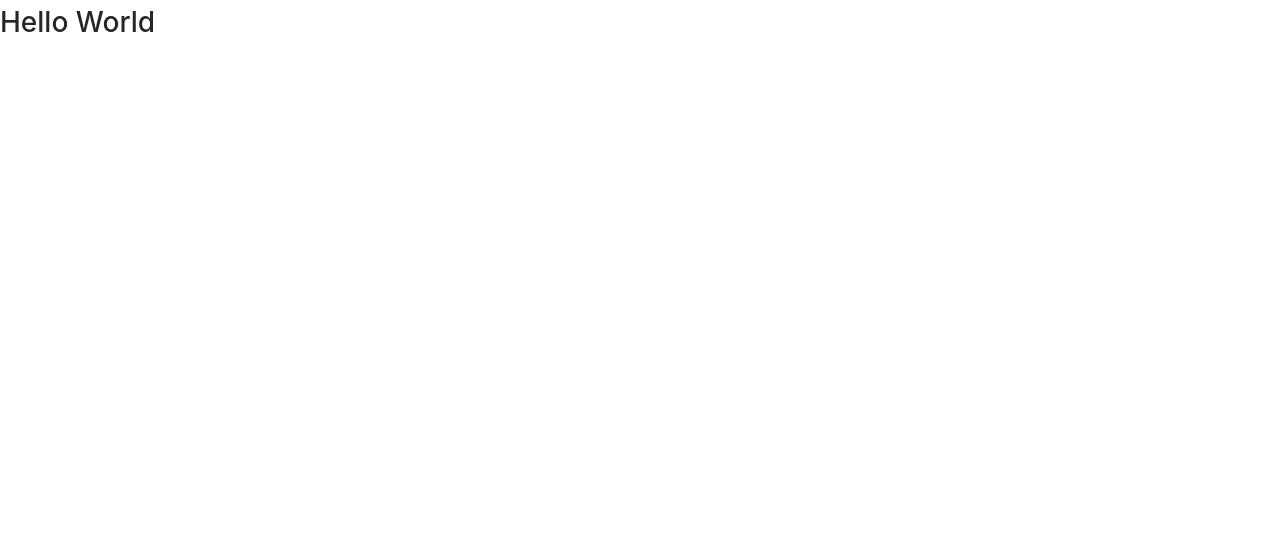
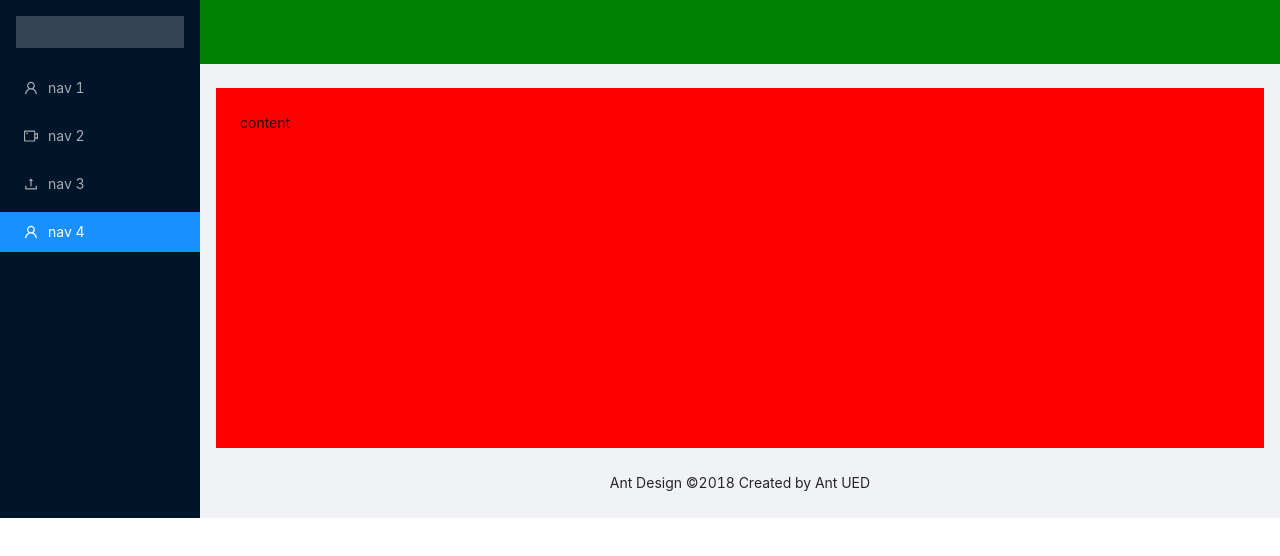
Before and after one commit to adlermo/web-healthy-mind, a React (Create React App) app: page / in a window 1280 px wide. Shown: the top 556 px of the page. Built offline with nearby package versions, Linux system fonts and the light colour scheme.

Commit message:
Add main page and form.

```diff
--- a/package.json
+++ b/package.json
@@ -6,6 +6,7 @@
     "@testing-library/jest-dom": "^5.16.5",
     "@testing-library/react": "^13.3.0",
     "@testing-library/user-event": "^14.4.3",
+    "@types/antd": "^1.0.0",
     "@types/jest": "^28.1.8",
     "@types/node": "^18.7.13",
     "@types/react": "^18.0.17",
--- a/public/index.html
+++ b/public/index.html
@@ -7,9 +7,9 @@
     <meta name="theme-color" content="#000000" />
     <meta
       name="description"
-      content="A F1 API"
+      content="Front Dev4Tech"
     />
-    <link rel="apple-touch-icon" href="%PUBLIC_URL%/f1-logo.png" />
+    <link rel="apple-touch-icon" href="./react-logo.png" />
     <!--
       manifest.json provides metadata used when your web app is installed on a
       user's mobile device or desktop. See https://developers.google.com/web/fundamentals/web-app-manifest/
--- a/src/App.js
+++ b/src/App.js
@@ -1,7 +1,7 @@
 import './App.css';
 import { BrowserRouter, Route, Routes} from "react-router-dom";
 import Main from './pages/Main';
-import About from './pages/About';
+import Form from './pages/Form';
 
 
 function App() {
@@ -9,7 +9,7 @@ function App() {
     <BrowserRouter>
       <Routes>
           <Route path="/" element={<Main />} />
-          <Route path="/about" element={<About />} />
+          <Route path="/form" element={<Form />} />
       </Routes>
     </BrowserRouter>
   )
--- a/src/pages/About/index.js
+++ /dev/null
@@ -1,3 +0,0 @@
-export default function About() {
-  return <h1>About</h1>;
-}
--- /dev/null
+++ b/src/pages/Form/index.css
@@ -0,0 +1,10 @@
+#components-layout-demo-side .logo {
+  width: 50%;
+  height: 32px;
+  margin: 16px;
+  background: rgba(255, 255, 255, 0.3);
+}
+
+.site-layout .site-layout-background {
+  background: #fff;
+}
--- /dev/null
+++ b/src/pages/Form/index.js
@@ -0,0 +1,80 @@
+import { Button, Checkbox, Form, Input } from 'antd';
+import React from 'react';
+
+const App = () => {
+  const onFinish = (values) => {
+    console.log('Success:', values);
+  };
+
+  const onFinishFailed = (errorInfo) => {
+    console.log('Failed:', errorInfo);
+  };
+
+  return (
+    <Form
+      name="basic"
+      labelCol={{
+        span: 8,
+      }}
+      wrapperCol={{
+        span: 16,
+      }}
+      initialValues={{
+        remember: true,
+      }}
+      onFinish={onFinish}
+      onFinishFailed={onFinishFailed}
+      autoComplete="off"
+    >
+      <Form.Item
+        label="Username"
+        name="username"
+        rules={[
+          {
+            required: true,
+            message: 'Please input your username!',
+          },
+        ]}
+      >
+        <Input />
+      </Form.Item>
+
+      <Form.Item
+        label="Password"
+        name="password"
+        rules={[
+          {
+            required: true,
+            message: 'Please input your password!',
+          },
+        ]}
+      >
+        <Input.Password />
+      </Form.Item>
+
+      <Form.Item
+        name="remember"
+        valuePropName="checked"
+        wrapperCol={{
+          offset: 8,
+          span: 16,
+        }}
+      >
+        <Checkbox>Remember me</Checkbox>
+      </Form.Item>
+
+      <Form.Item
+        wrapperCol={{
+          offset: 8,
+          span: 16,
+        }}
+      >
+        <Button type="primary" htmlType="submit">
+          Submit
+        </Button>
+      </Form.Item>
+    </Form>
+  );
+};
+
+export default App;
--- /dev/null
+++ b/src/pages/Main/index.css
@@ -0,0 +1,13 @@
+.logo {
+  height: 32px;
+  margin: 16px;
+  background: rgba(255, 255, 255, 0.2);
+}
+
+.site-layout-sub-header-background {
+  background: green;
+}
+
+.site-layout-background {
+  background: red;
+}
--- a/src/pages/Main/index.js
+++ b/src/pages/Main/index.js
@@ -1,5 +1,65 @@
-import './styles.css';
+import React from 'react';
+import { UploadOutlined, UserOutlined, VideoCameraOutlined } from '@ant-design/icons';
+import { Layout, Menu } from 'antd';
+import './index.css';
+const { Header, Content, Footer, Sider } = Layout;
 
-export default function Main() {
-    return <h1>Hello World</h1>;
-}
+const Main = () => (
+  <Layout>
+    <Sider
+      breakpoint="lg"
+      onBreakpoint={(broken) => {
+        console.log(broken);
+      }}
+      onCollapse={(collapsed, type) => {
+        console.log(collapsed, type);
+      }}
+    >
+      <div className="logo" />
+      <Menu
+        theme="dark"
+        mode="inline"
+        defaultSelectedKeys={['4']}
+        items={[UserOutlined, VideoCameraOutlined, UploadOutlined, UserOutlined].map(
+          (icon, index) => ({
+            key: String(index + 1),
+            icon: React.createElement(icon),
+            label: `nav ${index + 1}`,
+          }),
+        )}
+      />
+    </Sider>
+    <Layout>
+      <Header
+        className="site-layout-sub-header-background"
+        style={{
+          padding: 0,
+        }}
+      />
+      <Content
+        style={{
+          margin: '24px 16px 0',
+        }}
+      >
+        <div
+          className="site-layout-background"
+          style={{
+            padding: 24,
+            minHeight: 360,
+          }}
+        >
+          content
+        </div>
+      </Content>
+      <Footer
+        style={{
+          textAlign: 'center',
+        }}
+      >
+        Ant Design ©2018 Created by Ant UED
+      </Footer>
+    </Layout>
+  </Layout>
+);
+
+export default Main;
```
Also changed, not shown: src/components/Button.js (added, +12 -0 lines), src/components/Header.js (deleted, +0 -15 lines), src/components/Header.module.css (deleted, +0 -29 lines), src/pages/Main/styles.css (deleted), 1 other file (tests, documents, lock files or other folders).
